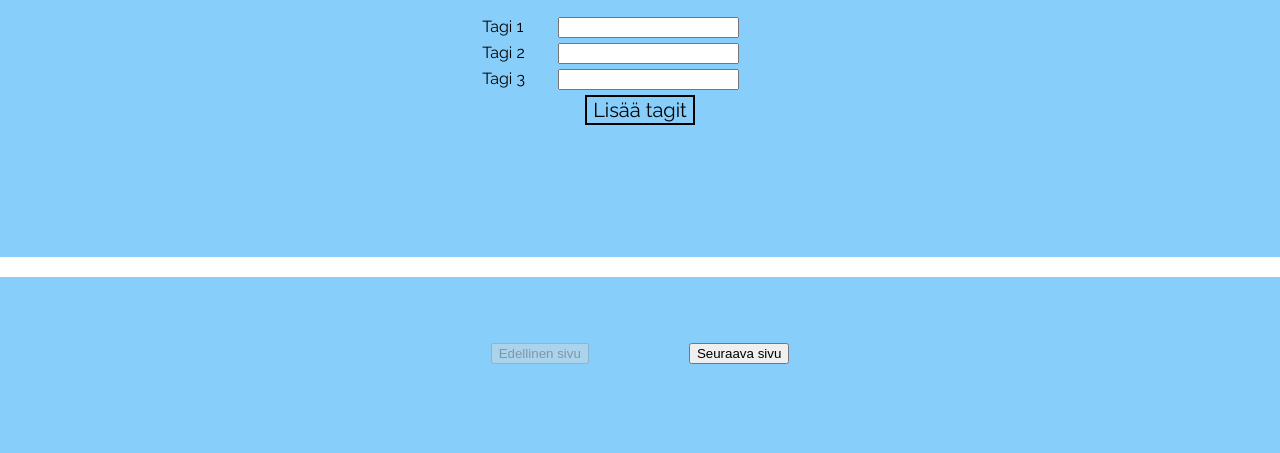
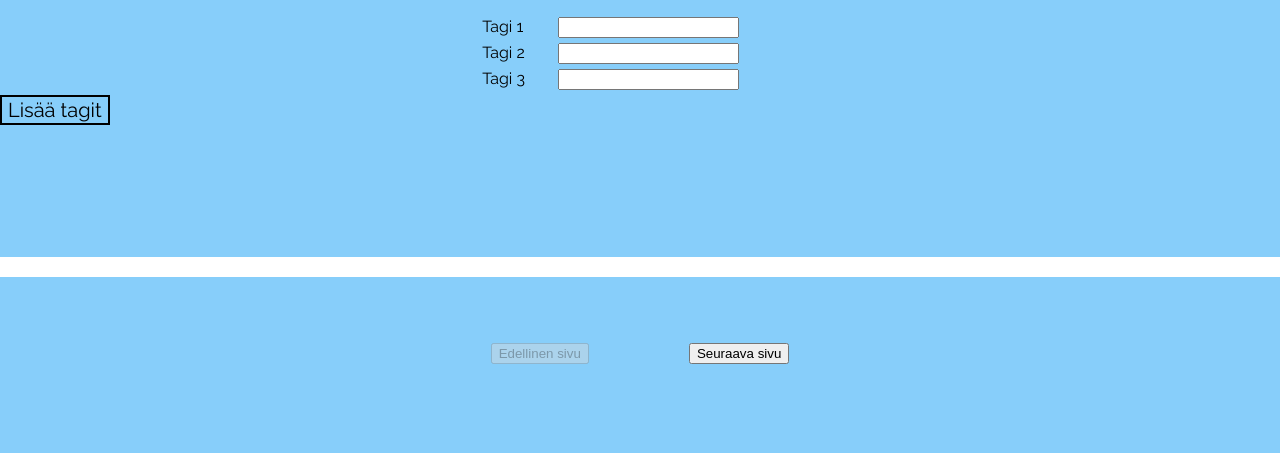
Before and after one commit to SamSalin/Helsinki-ja-Tallinna-kaksoiskaupunki-kouluprojekti, a plain HTML site: page Helsinki ja Tallinna kaksoiskaupunki kouluprojekti/kuvagalleriaHel.html in a window 1280 px wide. Shown: the part 347-800 px from the top of the page. Drawn offline with Linux system fonts and the light colour scheme; no server answers.

Commit message:
Version 1.0

```diff
--- a/Helsinki ja Tallinna kaksoiskaupunki kouluprojekti/css/stylesheet.css
+++ b/Helsinki ja Tallinna kaksoiskaupunki kouluprojekti/css/stylesheet.css
@@ -460,8 +460,9 @@ footer {
     top: 20px;
     left: 0;
     right: 0;
-    margin: auto;
-    margin-top: 20px;
+    margin-right: 0;
+    margin-left: 0;
+    margin-top: 0;
 
     font-size: 20px;
     font-family: 'Raleway', sans-serif;
```
Also changed, not shown: Helsinki ja Tallinna kaksoiskaupunki kouluprojekti/kuvagalleriaHel.html (+2 -0 lines).
